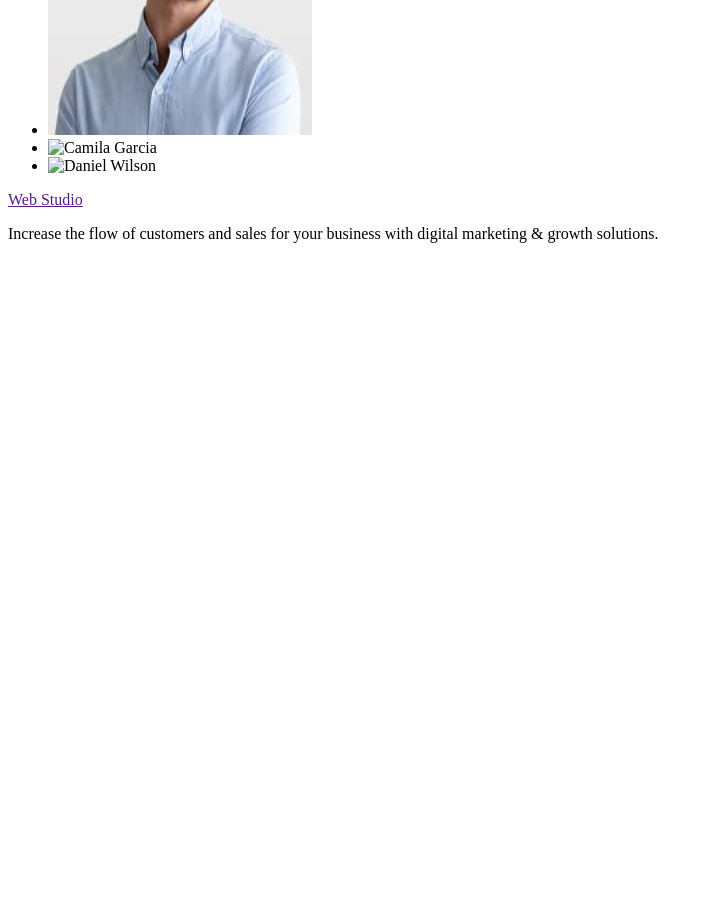
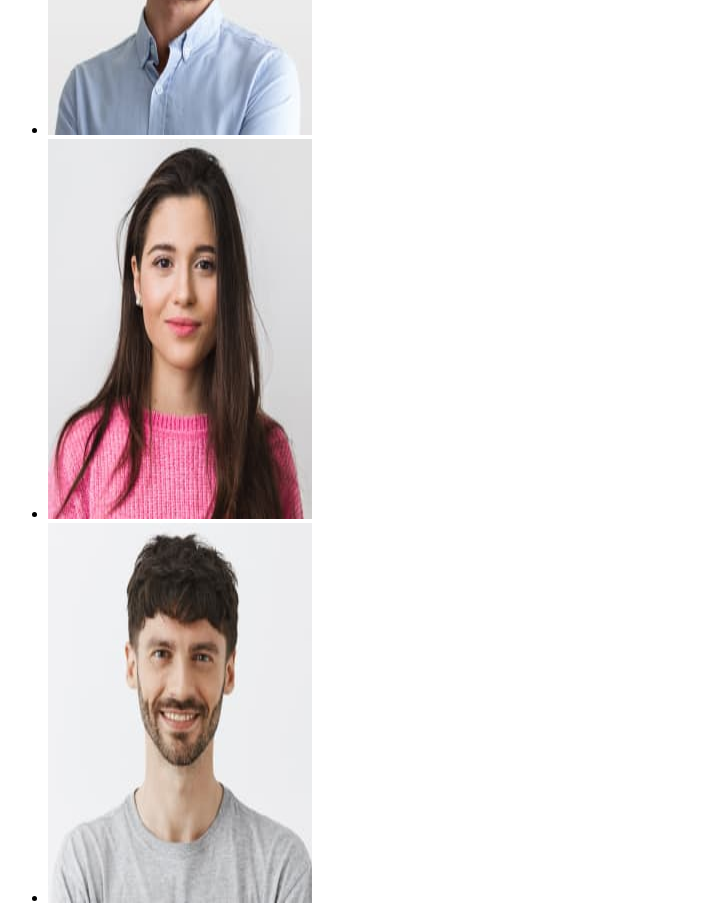
Before and after one commit to YevheniiaHr/goit-markup-hw-01, a plain HTML site: page index.html in a window 1280 px wide. Shown: the part 2220-3126 px from the top of the page, without its empty margins (0-713 px from the left). Before the commit the page ends 2479 px from the top, so only its background shows below. Drawn offline with Linux system fonts and the light colour scheme; the site is published under a folder, as on GitHub Pages, so addresses that start at the root find nothing.

Commit message:
update index html file

```diff
--- a/index.html
+++ b/index.html
@@ -102,12 +102,12 @@
             height="380" />
           </li>
           <li>
-            <img src="/img/img-team/team-card3.jpg" alt="Camila Garcia"
+            <img src="./img/img-team/team-card3.jpg" alt="Camila Garcia"
             width="264"
             height="380" />
           </li>
           <li>
-            <img src="/img/img-team/team-card4.jpg" alt="Daniel Wilson"
+            <img src="./img/img-team/team-card4.jpg" alt="Daniel Wilson"
             width="264"
             height="380" />
           </li>
```
